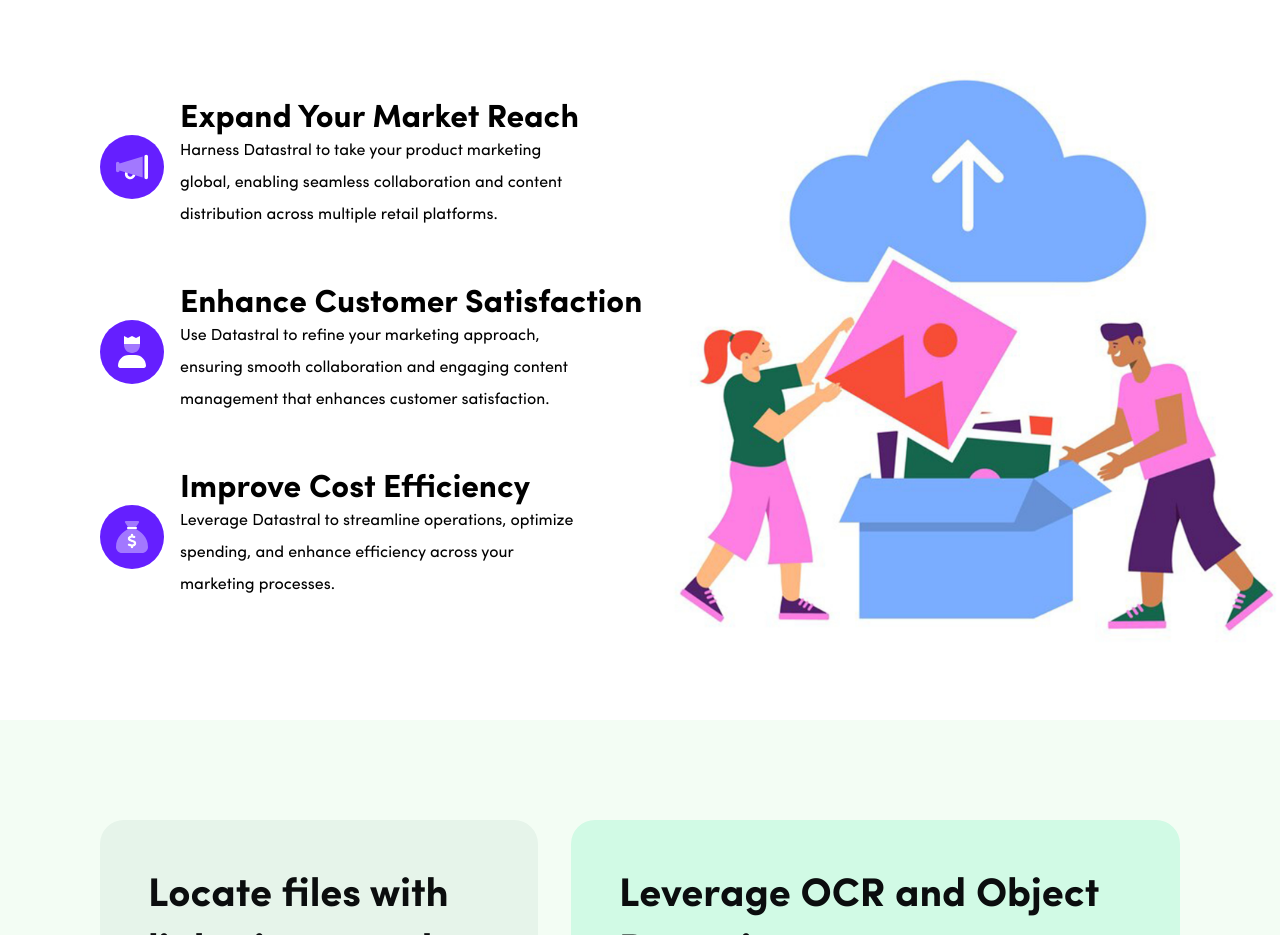
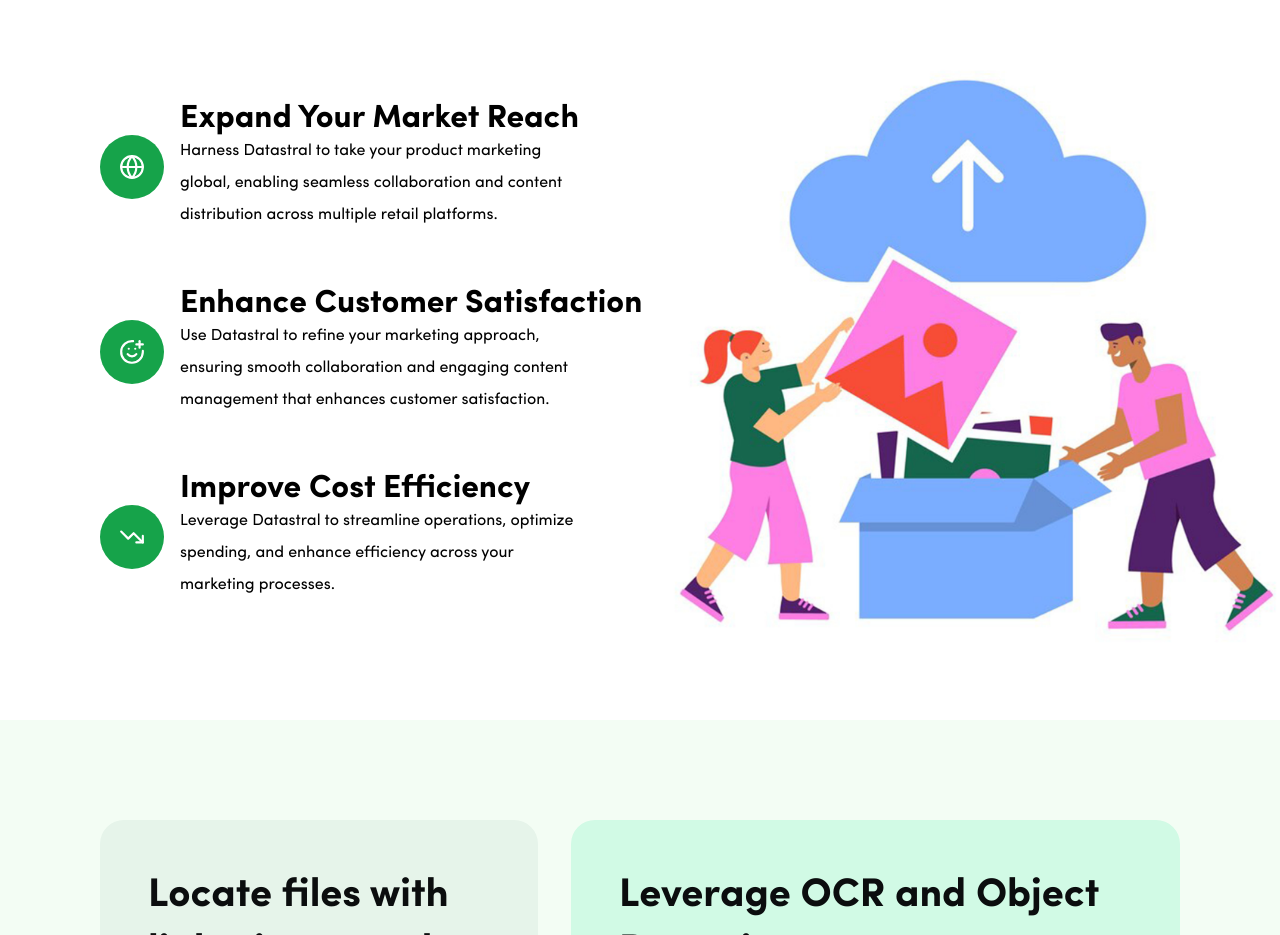
Before and after one commit to Ulephraim/datastral, a Next.js app: page / in a window 1280 px wide. Shown: the part 880-1815 px from the top of the page. Built offline with nearby package versions, Linux system fonts and the light colour scheme.

Commit message:
Implement lucide react icons

```diff
--- a/app/components/advantages.tsx
+++ b/app/components/advantages.tsx
@@ -1,24 +1,25 @@
 /** @format */
 
 import advImage from '@/assets/svg/hero2.jpg';
-import globalizeImg from '@/assets/svg/globalize.svg';
+// import globalizeImg from '@/assets/svg/globalize.svg';
 import delightImg from '@/assets/svg/delight.svg';
 import enhanceImg from '@/assets/svg/enhance.svg';
-
 import Image from 'next/image';
+import { File, Globe, SmilePlus, TrendingDown } from 'lucide-react';
+import React from 'react';
 
 function Advantage({
   icon,
   title,
   content,
 }: {
-  icon: any;
+  icon: React.ReactNode;
   title: string;
   content: string;
 }) {
   return (
     <div className="advantage">
-      <Image src={icon} alt={title} />
+      <div className="adv-icon">{icon}</div>
       <article className="advantage-content">
         <h4 className="advantage-title">{title}</h4>
         <p className="advantage-text">{content}</p>
@@ -33,17 +34,17 @@
       <div className="main">
         <div className="adv-list">
           <Advantage
-            icon={globalizeImg}
+            icon={<Globe size={26} color="white" />}
             title="Expand Your Market Reach"
             content="Harness Datastral to take your product marketing global, enabling seamless collaboration and content distribution across multiple retail platforms."
           />
           <Advantage
-            icon={delightImg}
+            icon={<SmilePlus size={26} color="white" />}
             title="Enhance Customer Satisfaction"
             content="Use Datastral to refine your marketing approach, ensuring smooth collaboration and engaging content management that enhances customer satisfaction."
           />
           <Advantage
-            icon={enhanceImg}
+            icon={<TrendingDown size={26} color="white" />}
             title="Improve Cost Efficiency"
             content="Leverage Datastral to streamline operations, optimize spending, and enhance efficiency across your marketing processes."
           />
--- a/package.json
+++ b/package.json
@@ -9,6 +9,7 @@
     "lint": "next lint"
   },
   "dependencies": {
+    "lucide-react": "^0.475.0",
     "next": "14.1.0",
     "react": "^18",
     "react-dom": "^18",
--- a/styles/helper/_mixins.scss
+++ b/styles/helper/_mixins.scss
@@ -101,3 +101,10 @@
     min-height: $l;
   }
 }
+
+@mixin icons() {
+  width: 64px;
+  height: 64px;
+  border-radius: 50%;
+  background-color: colors.$primary;
+}
--- a/styles/home.scss
+++ b/styles/home.scss
@@ -69,6 +69,13 @@
         max-width: 410px;
         font-size: 16px;
         line-height: 32px;
+      }
+      .adv-icon {
+        @include mixins.icons();
+        overflow: clip;
+        align-items: center;
+        justify-content: center;
+        display: flex;
       }
     }
   }
```
Also changed, not shown: 1 other file (tests, documents, lock files or other folders).
